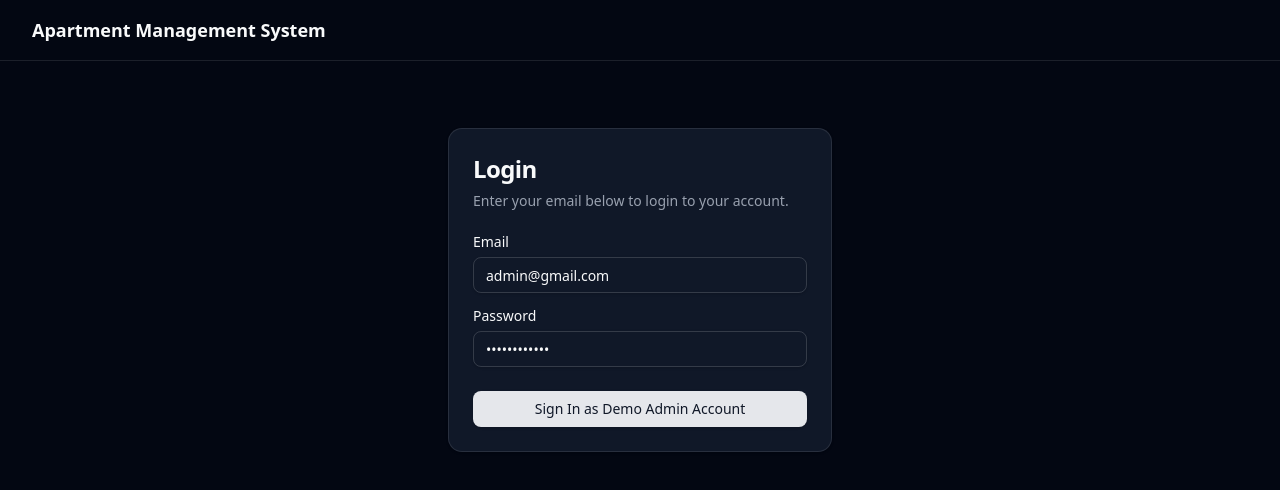
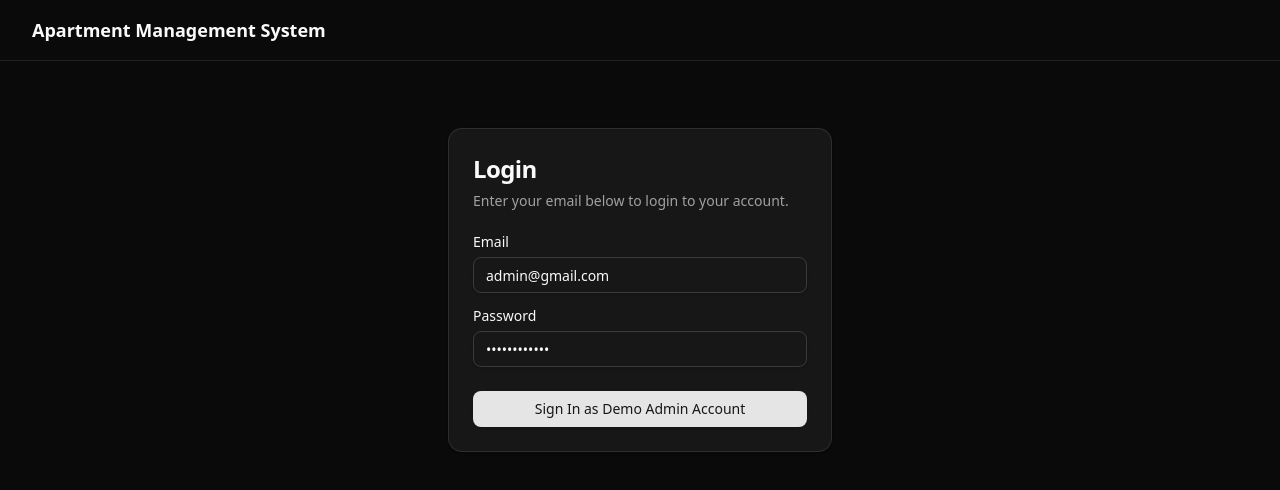
Before and after one commit to whiteou7/IT3180-2025I-SE02, a Next.js app: page /login in a window 1280 px wide. Shown: the top 490 px of the page. Built offline with nearby package versions, Linux system fonts and the light colour scheme.

Commit message:
feat: change theme

```diff
--- a/styles/globals.css
+++ b/styles/globals.css
@@ -73,70 +73,70 @@
 :root {
   --radius: 0.625rem;
   --background: oklch(1 0 0);
-  --foreground: oklch(0.13 0.028 261.692);
+  --foreground: oklch(0.145 0 0);
   --card: oklch(1 0 0);
-  --card-foreground: oklch(0.13 0.028 261.692);
+  --card-foreground: oklch(0.145 0 0);
   --popover: oklch(1 0 0);
-  --popover-foreground: oklch(0.13 0.028 261.692);
-  --primary: oklch(0.21 0.034 264.665);
-  --primary-foreground: oklch(0.985 0.002 247.839);
-  --secondary: oklch(0.967 0.003 264.542);
-  --secondary-foreground: oklch(0.21 0.034 264.665);
-  --muted: oklch(0.967 0.003 264.542);
-  --muted-foreground: oklch(0.551 0.027 264.364);
-  --accent: oklch(0.967 0.003 264.542);
-  --accent-foreground: oklch(0.21 0.034 264.665);
+  --popover-foreground: oklch(0.145 0 0);
+  --primary: oklch(0.205 0 0);
+  --primary-foreground: oklch(0.985 0 0);
+  --secondary: oklch(0.97 0 0);
+  --secondary-foreground: oklch(0.205 0 0);
+  --muted: oklch(0.97 0 0);
+  --muted-foreground: oklch(0.556 0 0);
+  --accent: oklch(0.97 0 0);
+  --accent-foreground: oklch(0.205 0 0);
   --destructive: oklch(0.577 0.245 27.325);
-  --border: oklch(0.928 0.006 264.531);
-  --input: oklch(0.928 0.006 264.531);
-  --ring: oklch(0.707 0.022 261.325);
+  --border: oklch(0.922 0 0);
+  --input: oklch(0.922 0 0);
+  --ring: oklch(0.708 0 0);
   --chart-1: oklch(0.646 0.222 41.116);
   --chart-2: oklch(0.6 0.118 184.704);
   --chart-3: oklch(0.398 0.07 227.392);
   --chart-4: oklch(0.828 0.189 84.429);
   --chart-5: oklch(0.769 0.188 70.08);
-  --sidebar: oklch(0.985 0.002 247.839);
-  --sidebar-foreground: oklch(0.13 0.028 261.692);
-  --sidebar-primary: oklch(0.21 0.034 264.665);
-  --sidebar-primary-foreground: oklch(0.985 0.002 247.839);
-  --sidebar-accent: oklch(0.967 0.003 264.542);
-  --sidebar-accent-foreground: oklch(0.21 0.034 264.665);
-  --sidebar-border: oklch(0.928 0.006 264.531);
-  --sidebar-ring: oklch(0.707 0.022 261.325);
+  --sidebar: oklch(0.985 0 0);
+  --sidebar-foreground: oklch(0.145 0 0);
+  --sidebar-primary: oklch(0.205 0 0);
+  --sidebar-primary-foreground: oklch(0.985 0 0);
+  --sidebar-accent: oklch(0.97 0 0);
+  --sidebar-accent-foreground: oklch(0.205 0 0);
+  --sidebar-border: oklch(0.922 0 0);
+  --sidebar-ring: oklch(0.708 0 0);
 }
 
 .dark {
-  --background: oklch(0.13 0.028 261.692);
-  --foreground: oklch(0.985 0.002 247.839);
-  --card: oklch(0.21 0.034 264.665);
-  --card-foreground: oklch(0.985 0.002 247.839);
-  --popover: oklch(0.21 0.034 264.665);
-  --popover-foreground: oklch(0.985 0.002 247.839);
-  --primary: oklch(0.928 0.006 264.531);
-  --primary-foreground: oklch(0.21 0.034 264.665);
-  --secondary: oklch(0.278 0.033 256.848);
-  --secondary-foreground: oklch(0.985 0.002 247.839);
-  --muted: oklch(0.278 0.033 256.848);
-  --muted-foreground: oklch(0.707 0.022 261.325);
-  --accent: oklch(0.278 0.033 256.848);
-  --accent-foreground: oklch(0.985 0.002 247.839);
+  --background: oklch(0.145 0 0);
+  --foreground: oklch(0.985 0 0);
+  --card: oklch(0.205 0 0);
+  --card-foreground: oklch(0.985 0 0);
+  --popover: oklch(0.205 0 0);
+  --popover-foreground: oklch(0.985 0 0);
+  --primary: oklch(0.922 0 0);
+  --primary-foreground: oklch(0.205 0 0);
+  --secondary: oklch(0.269 0 0);
+  --secondary-foreground: oklch(0.985 0 0);
+  --muted: oklch(0.269 0 0);
+  --muted-foreground: oklch(0.708 0 0);
+  --accent: oklch(0.269 0 0);
+  --accent-foreground: oklch(0.985 0 0);
   --destructive: oklch(0.704 0.191 22.216);
   --border: oklch(1 0 0 / 10%);
   --input: oklch(1 0 0 / 15%);
-  --ring: oklch(0.551 0.027 264.364);
+  --ring: oklch(0.556 0 0);
   --chart-1: oklch(0.488 0.243 264.376);
   --chart-2: oklch(0.696 0.17 162.48);
   --chart-3: oklch(0.769 0.188 70.08);
   --chart-4: oklch(0.627 0.265 303.9);
   --chart-5: oklch(0.645 0.246 16.439);
-  --sidebar: oklch(0.21 0.034 264.665);
-  --sidebar-foreground: oklch(0.985 0.002 247.839);
+  --sidebar: oklch(0.205 0 0);
+  --sidebar-foreground: oklch(0.985 0 0);
   --sidebar-primary: oklch(0.488 0.243 264.376);
-  --sidebar-primary-foreground: oklch(0.985 0.002 247.839);
-  --sidebar-accent: oklch(0.278 0.033 256.848);
-  --sidebar-accent-foreground: oklch(0.985 0.002 247.839);
+  --sidebar-primary-foreground: oklch(0.985 0 0);
+  --sidebar-accent: oklch(0.269 0 0);
+  --sidebar-accent-foreground: oklch(0.985 0 0);
   --sidebar-border: oklch(1 0 0 / 10%);
-  --sidebar-ring: oklch(0.551 0.027 264.364);
+  --sidebar-ring: oklch(0.556 0 0);
 }
 
 @layer base {
```
